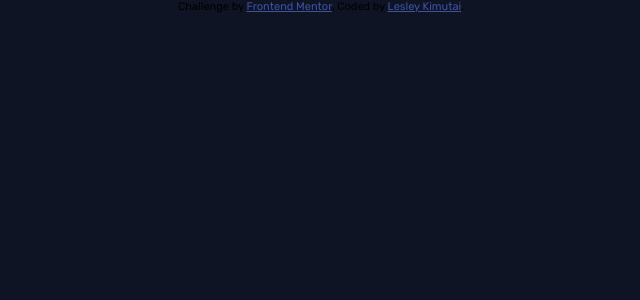
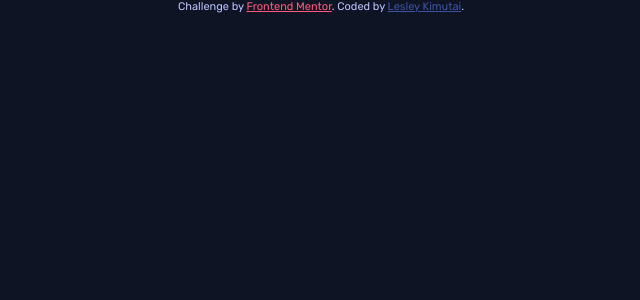
Before and after one commit to issagoodlifeInc/timetracking-dashboard, a React (Create React App) app: page / in a window 1280 px wide. In both pictures the pointer is over the link "Frontend Mentor". Shown: the top 300 px of the page, without its empty margins (319-959 px from the left). Built offline with nearby package versions, Linux system fonts and the light colour scheme.

Commit message:
Working on cards

```diff
--- a/src/index.js
+++ b/src/index.js
@@ -1,5 +1,6 @@
 import React from 'react';
 import {createRoot} from 'react-dom/client';
+// eslint-disable-next-line no-unused-vars
 import styles from './styles.css';
 import App from './App';
 
--- a/src/styles.css
+++ b/src/styles.css
@@ -7,10 +7,8 @@
 }
 
 :root {
-
     /* ### Primary */
     --blue: hsl(246, 80%, 60%);
-
 
     --lightred: hsl(15, 100%, 70%);
     /*(work)*/
@@ -28,33 +26,32 @@
     /* ### Neutral */
 
     --verydarkblue: hsl(226, 43%, 10%);
+    /* bg -body */
     --darkblue: hsl(235, 46%, 20%);
+    /* main hour divs */
     --desaturatedblue: hsl(235, 45%, 61%);
+    /* Hover on divs */
     --paleblue: hsl(236, 100%, 87%);
 }
 
 body {
     /* Weights: 300, 400, 500 */
-    font-family: 'Rubik', sans-serif;
+    font-family: "Rubik", sans-serif;
     /* :-> card titles e.g. Work, Play*/
     font-size: 18px;
     background: var(--verydarkblue);
 }
 
-
-
-
-
-
-
-
-
-
 .attribution {
     font-size: 11px;
     text-align: center;
+    color: var(--paleblue);
 }
 
 .attribution a {
     color: hsl(228, 45%, 44%);
 }
+
+.attribution a:hover {
+    color: var(--lightred);
+}
```
